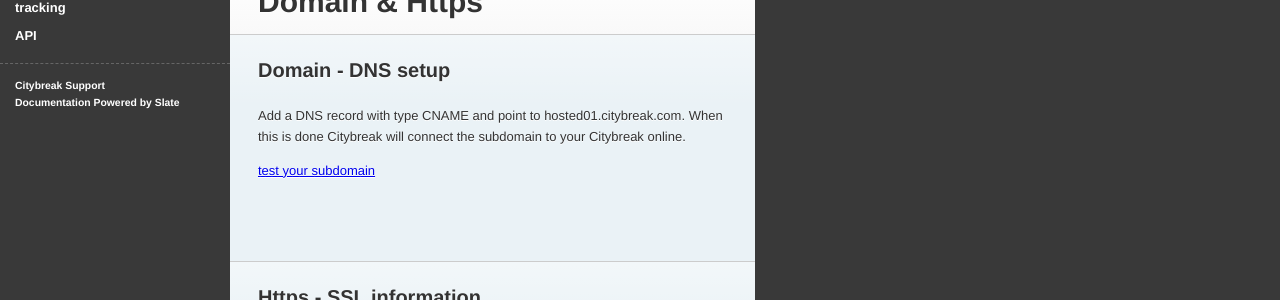
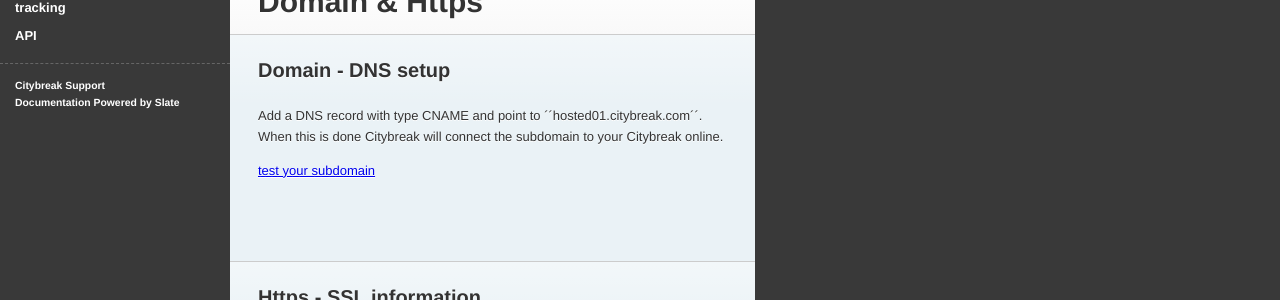
Before and after one commit to visit/citybreak-online-doc, a Jekyll site: the page built from index.md, in a window 1280 px wide and 900 px high. Shown: the part 294-594 px from the top of the window. Built offline with Jekyll 4.4.1, drawn with Linux system fonts in a browser that asks for light colours; our own code applies the rules of GitHub Pages for plain Markdown files.

```diff
--- a/_includes/https_domain.md
+++ b/_includes/https_domain.md
@@ -2,7 +2,7 @@
 
 ## Domain - DNS setup
 
-Add a DNS record with type CNAME and point to hosted01.citybreak.com. When this is done Citybreak will connect the subdomain to your Citybreak online.
+Add a DNS record with type CNAME and point to ´´hosted01.citybreak.com´´. When this is done Citybreak will connect the subdomain to your Citybreak online.
 
 [test your subdomain](http://kund.delat.se/online3/hosted)
 
```
